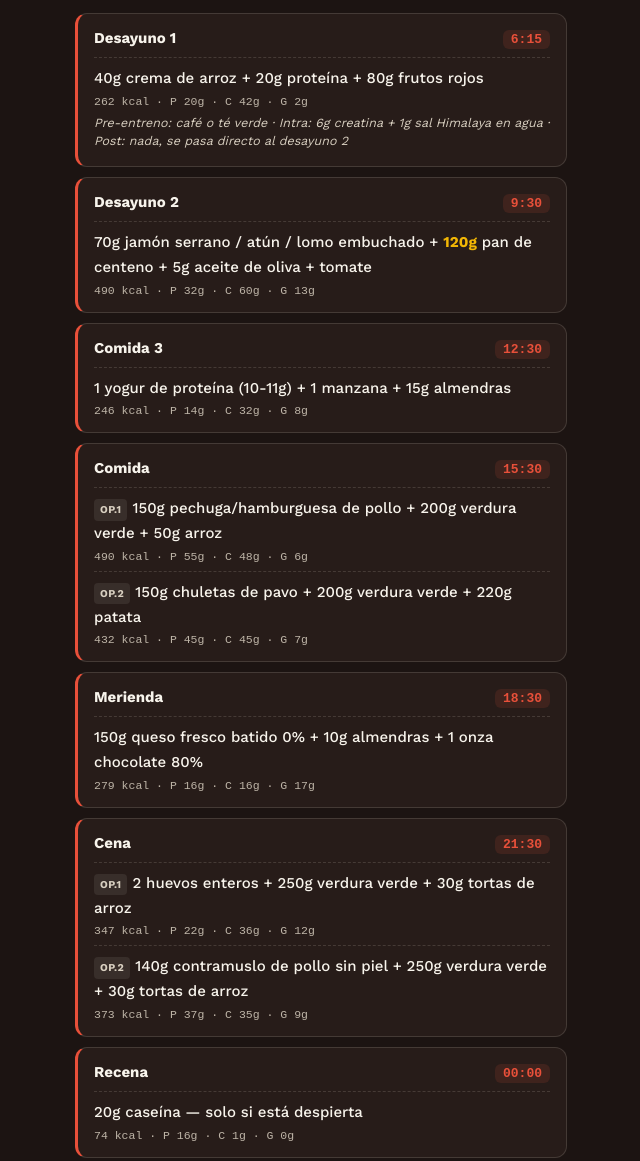
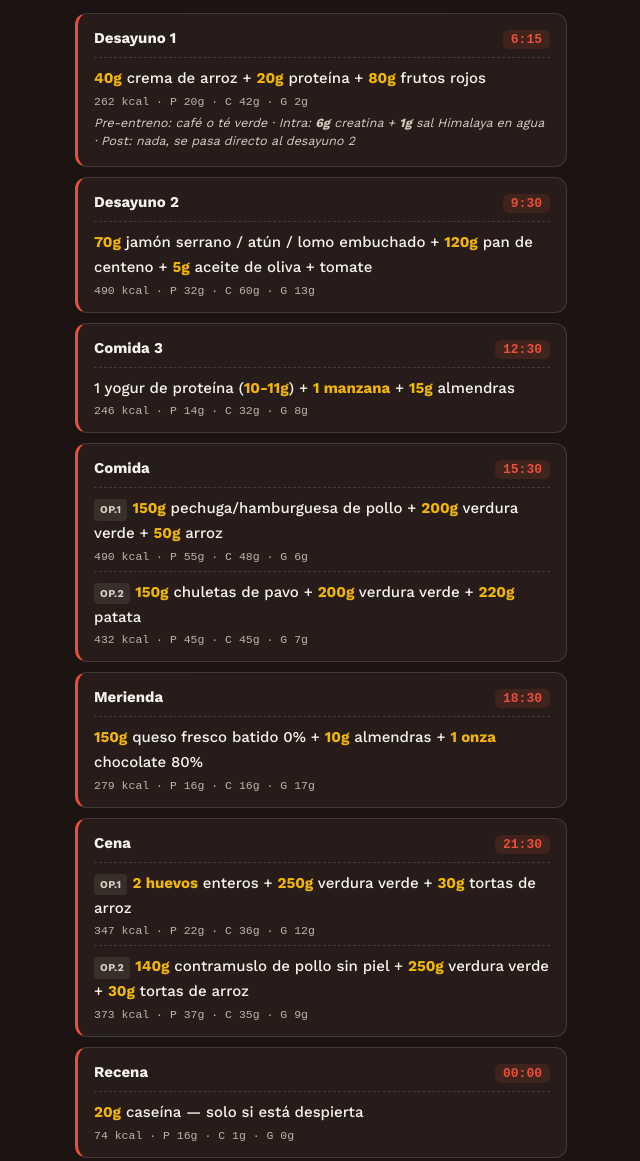
Before and after one commit to PabloMonteiroX/nutriapp, a plain HTML site: page index.html in a window 1280 px wide. Shown: the part 480-1641 px from the top of the page, without its empty margins (319-959 px from the left). Drawn offline with nearby package versions, Linux system fonts and the light colour scheme.

Commit message:
formato consistente: todas las cantidades en negrita, no solo el pan

```diff
--- a/index.html
+++ b/index.html
@@ -42,7 +42,8 @@
   .week{display:grid;grid-template-columns:repeat(7,1fr);gap:6px;margin-bottom:16px;}
   .day-btn{position:relative;padding:11px 0;border-radius:10px;border:1px solid var(--line);
     background:var(--panel);color:var(--chalk-dim);font-size:13px;font-weight:700;
-    text-align:center;cursor:pointer;font-family:'Work Sans',sans-serif;}
+    text-align:center;cursor:pointer;font-family:'Work Sans',sans-serif;
+    appearance:none;-webkit-appearance:none;}
   .day-btn:focus-visible,.ov-btn:focus-visible{outline:2px solid var(--gold);outline-offset:2px;}
   .day-btn.active.t-gluteo{background:var(--gold);color:#241a00;border-color:var(--gold);}
   .day-btn.active.t-crossfit{background:var(--corallo);color:#2a0900;border-color:var(--corallo);}
@@ -72,7 +73,7 @@
   .override-btns{display:flex;gap:6px;flex-wrap:wrap;}
   .ov-btn{padding:7px 12px;border-radius:8px;border:1px solid var(--line);
     background:transparent;color:var(--chalk-dim);font-size:12px;font-weight:600;
-    cursor:pointer;font-family:'Work Sans',sans-serif;}
+    cursor:pointer;font-family:'Work Sans',sans-serif;appearance:none;-webkit-appearance:none;}
   .ov-btn.sel.t-gluteo{background:var(--gold);color:#241a00;border-color:var(--gold);}
   .ov-btn.sel.t-crossfit{background:var(--corallo);color:#2a0900;border-color:var(--corallo);}
   .ov-btn.sel.t-descanso{background:var(--rest);color:#0e1620;border-color:var(--rest);}
@@ -170,76 +171,73 @@
   <footer>
     Kcal y macros estimados con tablas nutricionales estándar —<br>
     aproximación por ración, no valores exactos de laboratorio.<br>
-    Madrid · Nutriapp v3
+    Madrid · Nutriapp v4
   </footer>
 </div>
 
 <script>
 // ---- Datos base: comidas por tipo de entrenamiento ----
-// kcal/p/c/f = valores estimados para la ración indicada (no por 100g)
+// kcal/p/c/f = valores estimados para la ración indicada (no por <b>100g</b>)
 const MEALS = {
   gluteo: [
     { time:'6:15', name:'Desayuno 1', opts:[
-        { text:'40g crema de arroz + 20g proteína + 80g frutos rojos', kcal:262, p:20, c:42, f:2 } ],
-      note:'Pre-entreno: café o té verde · Intra: 6g creatina + 1g sal Himalaya en agua · Post: nada, se pasa directo al desayuno 2' },
+        { text:'<b>40g</b> crema de arroz + <b>20g</b> proteína + <b>80g</b> frutos rojos', kcal:262, p:20, c:42, f:2 } ],
+      note:'Pre-entreno: café o té verde · Intra: <b>6g</b> creatina + <b>1g</b> sal Himalaya en agua · Post: nada, se pasa directo al desayuno 2' },
     { time:'9:30', name:'Desayuno 2', opts:[
-        { text:'70g jamón serrano / atún / lomo embuchado + <b>180g</b> pan de centeno + 5g aceite de oliva + tomate', kcal:640, p:37, c:88, f:14 } ] },
+        { text:'<b>70g</b> jamón serrano / atún / lomo embuchado + <b>180g</b> pan de centeno + <b>5g</b> aceite de oliva + tomate', kcal:640, p:37, c:88, f:14 } ] },
     { time:'12:30', name:'Comida 3', opts:[
-        { text:'1 yogur de proteína (10-11g) + 1 manzana + 15g almendras', kcal:246, p:14, c:32, f:8 } ] },
+        { text:'1 yogur de proteína (<b>10-11g</b>) + <b>1 manzana</b> + <b>15g</b> almendras', kcal:246, p:14, c:32, f:8 } ] },
     { time:'15:30', name:'Comida', opts:[
-        { label:'OP.1', text:'150g pechuga/hamburguesa de pollo + 200g verdura verde + 50g arroz', kcal:490, p:55, c:48, f:6 },
-        { label:'OP.2', text:'150g chuletas de pavo + 200g verdura verde + 220g patata', kcal:432, p:45, c:45, f:7 },
-        { label:'OP.3', text:'150g ternera + 60g pasta + 200g verdura verde', kcal:508, p:44, c:53, f:11 } ] },
+        { text:'<b>150g</b> ternera + <b>60g</b> pasta + <b>200g</b> verdura verde', kcal:508, p:44, c:53, f:11 } ] },
     { time:'18:30', name:'Merienda', opts:[
-        { text:'150g queso fresco batido 0% + 10g almendras + 1 onza chocolate 80%', kcal:279, p:16, c:16, f:17 } ] },
+        { text:'<b>150g</b> queso fresco batido 0% + <b>10g</b> almendras + <b>1 onza</b> chocolate 80%', kcal:279, p:16, c:16, f:17 } ] },
     { time:'21:30', name:'Cena', opts:[
-        { label:'OP.1', text:'2 huevos enteros + 250g verdura verde + 30g tortas de arroz', kcal:347, p:22, c:36, f:12 },
-        { label:'OP.2', text:'140g contramuslo de pollo sin piel + 250g verdura verde + 30g tortas de arroz', kcal:373, p:37, c:35, f:9 },
-        { label:'OP.3', text:'170g ternera + 180g patata + 250g verdura verde', kcal:469, p:46, c:41, f:12 } ] },
+        { text:'<b>170g</b> ternera + <b>180g</b> patata + <b>250g</b> verdura verde', kcal:469, p:46, c:41, f:12 } ] },
     { time:'00:00', name:'Recena', opts:[
-        { text:'20g caseína — solo si está despierta', kcal:74, p:16, c:1, f:0 } ] },
+        { text:'<b>20g</b> caseína — solo si está despierta', kcal:74, p:16, c:1, f:0 } ] },
   ],
   crossfit: [
     { time:'6:15', name:'Desayuno 1', opts:[
-        { text:'40g crema de arroz + 20g proteína + 80g frutos rojos', kcal:262, p:20, c:42, f:2 } ],
-      note:'Pre-entreno: café o té verde · Intra: 6g creatina + 1g sal Himalaya en agua · Post: nada, se pasa directo al desayuno 2' },
+        { text:'<b>40g</b> crema de arroz + <b>20g</b> proteína + <b>80g</b> frutos rojos', kcal:262, p:20, c:42, f:2 } ],
+      note:'Pre-entreno: café o té verde · Intra: <b>6g</b> creatina + <b>1g</b> sal Himalaya en agua · Post: nada, se pasa directo al desayuno 2' },
     { time:'9:30', name:'Desayuno 2', opts:[
-        { text:'70g jamón serrano / atún / lomo embuchado + <b>120g</b> pan de centeno + 5g aceite de oliva + tomate', kcal:490, p:32, c:60, f:13 } ] },
+        { text:'<b>70g</b> jamón serrano / atún / lomo embuchado + <b>120g</b> pan de centeno + <b>5g</b> aceite de oliva + tomate', kcal:490, p:32, c:60, f:13 } ] },
     { time:'12:30', name:'Comida 3', opts:[
-        { text:'1 yogur de proteína (10-11g) + 1 manzana + 15g almendras', kcal:246, p:14, c:32, f:8 } ] },
+        { text:'1 yogur de proteína (<b>10-11g</b>) + <b>1 manzana</b> + <b>15g</b> almendras', kcal:246, p:14, c:32, f:8 } ] },
     { time:'15:30', name:'Comida', opts:[
-        { label:'OP.1', text:'150g pechuga/hamburguesa de pollo + 200g verdura verde + 50g arroz', kcal:490, p:55, c:48, f:6 },
-        { label:'OP.2', text:'150g chuletas de pavo + 200g verdura verde + 220g patata', kcal:432, p:45, c:45, f:7 } ] },
+        { label:'OP.1', text:'<b>150g</b> pechuga/hamburguesa de pollo + <b>200g</b> verdura verde + <b>50g</b> arroz', kcal:490, p:55, c:48, f:6 },
+        { label:'OP.2', text:'<b>150g</b> chuletas de pavo + <b>200g</b> verdura verde + <b>220g</b> patata', kcal:432, p:45, c:45, f:7 } ] },
     { time:'18:30', name:'Merienda', opts:[
-        { text:'150g queso fresco batido 0% + 10g almendras + 1 onza chocolate 80%', kcal:279, p:16, c:16, f:17 } ] },
+        { text:'<b>150g</b> queso fresco batido 0% + <b>10g</b> almendras + <b>1 onza</b> chocolate 80%', kcal:279, p:16, c:16, f:17 } ] },
     { time:'21:30', name:'Cena', opts:[
-        { label:'OP.1', text:'2 huevos enteros + 250g verdura verde + 30g tortas de arroz', kcal:347, p:22, c:36, f:12 },
-        { label:'OP.2', text:'140g contramuslo de pollo sin piel + 250g verdura verde + 30g tortas de arroz', kcal:373, p:37, c:35, f:9 } ] },
+        { label:'OP.1', text:'<b>2 huevos</b> enteros + <b>250g</b> verdura verde + <b>30g</b> tortas de arroz', kcal:347, p:22, c:36, f:12 },
+        { label:'OP.2', text:'<b>140g</b> contramuslo de pollo sin piel + <b>250g</b> verdura verde + <b>30g</b> tortas de arroz', kcal:373, p:37, c:35, f:9 } ] },
     { time:'00:00', name:'Recena', opts:[
-        { text:'20g caseína — solo si está despierta', kcal:74, p:16, c:1, f:0 } ] },
+        { text:'<b>20g</b> caseína — solo si está despierta', kcal:74, p:16, c:1, f:0 } ] },
   ],
   descanso: [
     { time:'8:30', name:'Desayuno 1', opts:[
-        { text:'200g queso fresco batido 0% + 100g frutos rojos/sandía + 10g almendras + 40g corn flakes sin azúcar', kcal:341, p:22, c:53, f:6 } ],
+        { text:'<b>200g</b> queso fresco batido 0% + <b>100g</b> frutos rojos/sandía + <b>10g</b> almendras + <b>40g</b> corn flakes sin azúcar', kcal:341, p:22, c:53, f:6 } ],
       note:'Se puede añadir leche desnatada o de almendras + edulcorante' },
     { time:'12:00', name:'Desayuno 2', opts:[
-        { text:'100g pechuga de pavo (+90%) + 40g tortas de arroz + 1 manzana', kcal:353, p:28, c:58, f:3 } ] },
+        { text:'<b>100g</b> pechuga de pavo (+90%) + <b>40g</b> tortas de arroz + <b>1 manzana</b>', kcal:353, p:28, c:58, f:3 } ] },
     { time:'15:00', name:'Comida', opts:[
-        { label:'OP.1', text:'150g pescado blanco/sepia/langostinos + 300g verdura verde + 2 yogures 0%', kcal:330, p:45, c:26, f:3 },
-        { label:'OP.2', text:'150g lomo/solomillo de cerdo + 300g verdura verde + 2 yogures 0%', kcal:417, p:49, c:26, f:10 } ] },
+        { label:'OP.1', text:'<b>150g</b> pescado blanco/sepia/langostinos + <b>300g</b> verdura verde + <b>2 yogures</b> 0%', kcal:330, p:45, c:26, f:3 },
+        { label:'OP.2', text:'<b>150g</b> lomo/solomillo de cerdo + <b>300g</b> verdura verde + <b>2 yogures</b> 0%', kcal:417, p:49, c:26, f:10 } ] },
     { time:'18:00', name:'Merienda', opts:[
-        { text:'120g claras de huevo + 1 huevo + 100g frutos rojos + 40g crema de arroz', kcal:333, p:24, c:44, f:6 } ] },
+        { text:'<b>120g</b> claras de huevo + <b>1 huevo</b> + <b>100g</b> frutos rojos + <b>40g</b> crema de arroz', kcal:333, p:24, c:44, f:6 } ] },
     { time:'21:30', name:'Cena', opts:[
-        { label:'OP.1', text:'150g chuletas de pavo + 200g verdura verde + 100g patata', kcal:340, p:43, c:25, f:7 },
-        { label:'OP.2', text:'150g pechuga de pollo/pavo + 200g verdura verde + 100g patata', kcal:385, p:54, c:25, f:6 } ] },
+        { label:'OP.1', text:'<b>150g</b> chuletas de pavo + <b>200g</b> verdura verde + <b>100g</b> patata', kcal:340, p:43, c:25, f:7 },
+        { label:'OP.2', text:'<b>150g</b> pechuga de pollo/pavo + <b>200g</b> verdura verde + <b>100g</b> patata', kcal:385, p:54, c:25, f:6 } ] },
     { time:'00:00', name:'Recena', opts:[
-        { text:'20g caseína — solo si está despierta', kcal:74, p:16, c:1, f:0 } ] },
+        { text:'<b>20g</b> caseína — solo si está despierta', kcal:74, p:16, c:1, f:0 } ] },
   ]
 };
 
-// Total del día, calculado sobre la OP.1 de cada comida con opciones
+// Total del día. Glúteo usa su única opción real (OP.3 original del PDF).
+// CrossFit/Descanso se calculan sobre la OP.1 de cada comida con opciones.
 const DAY_TOTALS = {
-  gluteo:   { kcal:2338, p:180, c:263, f:59 },
+  gluteo:   { kcal:2478, p:193, c:273, f:64 },
   crossfit: { kcal:2188, p:175, c:235, f:58 },
   descanso: { kcal:1771, p:178, c:207, f:25 },
 };
@@ -330,7 +328,7 @@ function render(){
       <div class="macro-chip"><div class="val">${t.c} g</div><div class="lbl">Carbos</div></div>
       <div class="macro-chip"><div class="val">${t.f} g</div><div class="lbl">Grasas</div></div>
     </div>
-    <div class="summary-note">Calculado sobre la opción 1 de cada comida. Si eliges otra opción, revisa las kcal indicadas en esa línea.</div>
+    <div class="summary-note">${type === 'gluteo' ? 'Comida y cena de glúteo tienen ración única — sin alternativas.' : 'Calculado sobre la opción 1 de cada comida. Si eliges otra opción, revisa las kcal indicadas en esa línea.'}</div>
   `;
 
   const mealsEl = document.getElementById('meals');
```
